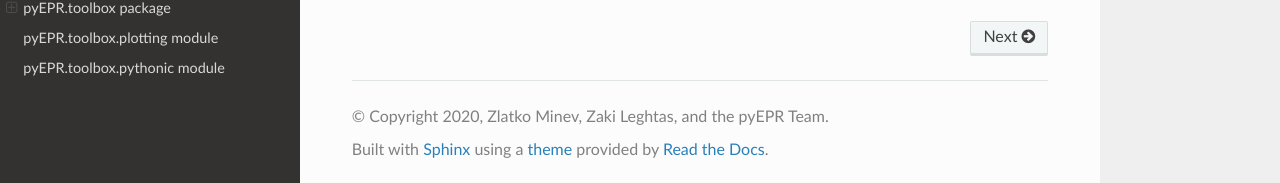
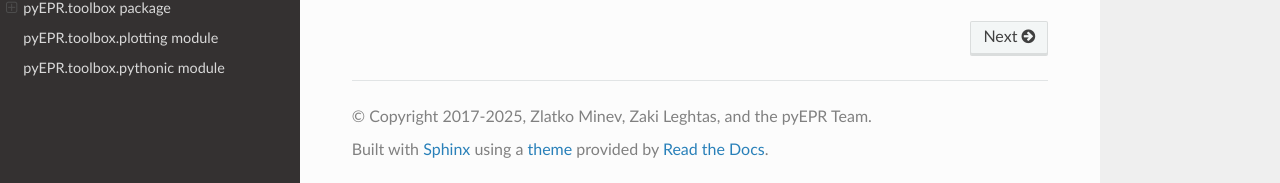
Before and after one commit to zlatko-minev/pyEPR, a Sphinx documentation site: the page built from docs/source/index.rst, in a window 1280 px wide and 900 px high, scrolled down 2754 px. Shown: the part 714-897 px from the top of the window. Built offline with Sphinx 7.4.7 and the Read the Docs theme 2.0.0, drawn with Linux system fonts in a browser that asks for light colours; the version number is read from the project's files by our own code.

Commit message:
Update conf.py (#160)

```diff
--- a/docs/source/conf.py
+++ b/docs/source/conf.py
@@ -4,30 +4,23 @@
 # list see the documentation:
 # http://www.sphinx-doc.org/en/master/config
 
-# -- Path setup --------------------------------------------------------------
+# -- Path information -----------------------------------------------------
 
-# If extensions (or modules to document with autodoc) are in another directory,
-# add these directories to sys.path here. If the directory is relative to the
-# documentation root, use os.path.abspath to make it absolute, like shown here.
-#
-# import os
-# import sys
-# sys.path.insert(0, os.path.abspath('.'))
+import sys
+import os
 
+sys.path.insert(0, os.path.abspath("../../pyEPR"))
+print(sys.path)
 
 # -- Project information -----------------------------------------------------
 
-project = 'pyEPR'
-copyright = '2020, Zlatko Minev, Zaki Leghtas, and the pyEPR Team'
-author = 'Zlatko Minev, Zaki Leghtas, and the pyEPR Team'
-
-import sys
-import os
-sys.path.insert(0, os.path.abspath("../../pyEPR"))
-print(sys.path)
+project = "pyEPR"
+copyright = "2017-2025, Zlatko Minev, Zaki Leghtas, and the pyEPR Team"
+author = "Zlatko Minev, Zaki Leghtas, and the pyEPR Team"
 
 # The full version, including alpha/beta/rc tags
 import pyEPR
+
 version = pyEPR.__version__
 release = version
 
@@ -39,27 +32,25 @@ import sphinx_rtd_theme
 # extensions coming with Sphinx (named 'sphinx.ext.*') or your custom
 # ones.
 extensions = [
-	"sphinx.ext.intersphinx",
-	"sphinx.ext.autodoc",
+    "sphinx.ext.intersphinx",
+    "sphinx.ext.autodoc",
     "sphinx.ext.autosummary",
-    'sphinx.ext.coverage',
-    'sphinx.ext.napoleon', #  parse both NumPy and Google style docstrings
-    'sphinx.ext.viewcode',
-    'sphinx.ext.githubpages',
+    "sphinx.ext.coverage",
+    "sphinx.ext.napoleon",  #  parse both NumPy and Google style docstrings
+    "sphinx.ext.viewcode",
+    "sphinx.ext.githubpages",
     "sphinx.ext.mathjax",
     "sphinx_rtd_theme",
-    #'sphinx_automodapi.automodapi',
     "IPython.sphinxext.ipython_directive",
     "IPython.sphinxext.ipython_console_highlighting",
     "matplotlib.sphinxext.plot_directive",
-    #'numpydoc'
 ]
 
 # https://github.com/readthedocs/readthedocs.org/issues/2569
-master_doc = 'index'
+master_doc = "index"
 
 # Add any paths that contain templates here, relative to this directory.
-templates_path = ['_templates']
+templates_path = ["_templates"]
 
 # List of patterns, relative to source directory, that match files and
 # directories to ignore when looking for source files.
@@ -76,7 +67,7 @@ add_module_names = False
 show_authors = True
 
 # The name of the Pygments (syntax highlighting) style to use.
-pygments_style = 'sphinx'
+pygments_style = "sphinx"
 
 
 numpydoc_show_class_members = True
@@ -88,41 +79,41 @@ napoleon_use_admonition_for_notes = True
 # The theme to use for HTML and HTML Help pages.  See the documentation for
 # a list of builtin themes.
 #
-html_theme =  'sphinx_rtd_theme' #'default' # 'sphinx_rtd_theme' #'alabaster' "sphinxdoc" 'classic'
+html_theme = "sphinx_rtd_theme"  #'default' # 'sphinx_rtd_theme' #'alabaster' "sphinxdoc" 'classic'
 if 0:
-	import os
-	on_rtd = os.environ.get('READTHEDOCS') == 'True'
-	if on_rtd:
-	    html_theme = 'default'
-	else:
-	    html_theme = 'nature'
+    import os
+
+    on_rtd = os.environ.get("READTHEDOCS") == "True"
+    if on_rtd:
+        html_theme = "default"
+    else:
+        html_theme = "nature"
 
 # -- Options for HTML output ----------------------------------------------
 
 # The theme to use for HTML and HTML Help pages.  See the documentation for
 # a list of builtin themes.
 #
-html_theme = 'sphinx_rtd_theme'
-full_logo= True
-
+html_theme = "sphinx_rtd_theme"
+full_logo = True
 
 
 # Theme options are theme-specific and customize the look and feel of a theme
 # further.  For a list of options available for each theme, see the
 # documentation.
 html_theme_options = {
-    'canonical_url': '',
+    "canonical_url": "",
     #'logo_only': False,
-    'display_version': True,
-    'prev_next_buttons_location': 'bottom',
-    'style_external_links': False,
+    "display_version": True,
+    "prev_next_buttons_location": "bottom",
+    "style_external_links": False,
     #'style_nav_header_background': 'white',
     # Toc options
-    'collapse_navigation': False,
-    'sticky_navigation': True,
-    'navigation_depth': 4,
-    'includehidden': True,
-    'titles_only': False
+    "collapse_navigation": False,
+    "sticky_navigation": True,
+    "navigation_depth": 4,
+    "includehidden": True,
+    "titles_only": False,
 }
 # Add any paths that contain custom themes here, relative to this directory.
 
@@ -130,7 +121,7 @@ html_theme_options = {
 # Add any paths that contain custom static files (such as style sheets) here,
 # relative to this directory. They are copied after the builtin static files,
 # so a file named "default.css" will overwrite the builtin "default.css".
-html_static_path = ['_static']
+html_static_path = ["_static"]
 
 
 # If false, no module index is generated.
@@ -139,12 +130,10 @@ html_use_modindex = True
 html_show_sourcelink = True
 
 # Sort members by type
-#autodoc_member_order = 'groupwise'
+# autodoc_member_order = 'groupwise'
 
 # The name of the Pygments (syntax highlighting) style to use.
 pygments_style = "sphinx"
-
-
 
 
 # -----------------------------------------------------------------------------
@@ -156,19 +145,18 @@ autosummary_generate = True
 # -----------------------------------------------------------------------------
 # Autodoc
 # -----------------------------------------------------------------------------
-#The supported options are
+# The supported options are
 # 'members', 'member-order', 'undoc-members', 'private-members',
 # 'special-members', 'inherited-members', 'show-inheritance', 'ignore-module-all',
 # 'imported-members' and 'exclude-members'.
 autodoc_default_options = {
-    'inherited-members': None,
+    "inherited-members": None,
     #'member-order': 'bysource',
-    'member-order': 'alphabetical', #This value selects if automatically documented members are sorted alphabetical (value 'alphabetical'), by member type (value 'groupwise') or by source order (value 'bysource'). The default is alphabetical.
-    'undoc-members': True, # Members without docstrings will be left out, unless you give the undoc-members flag option:
-    'exclude-members': '__weakref__',
-    'show-inheritance' : True # , a list of base classes will be inserted just below the class signature (when used with automodule, this will be inserted for every class that is documented in the module).
+    "member-order": "alphabetical",  # This value selects if automatically documented members are sorted alphabetical (value 'alphabetical'), by member type (value 'groupwise') or by source order (value 'bysource'). The default is alphabetical.
+    "undoc-members": True,  # Members without docstrings will be left out, unless you give the undoc-members flag option:
+    "exclude-members": "__weakref__",
+    "show-inheritance": True,  # , a list of base classes will be inserted just below the class signature (when used with automodule, this will be inserted for every class that is documented in the module).
 }
-
 
 
 # If true, figures, tables and code-blocks are automatically numbered if they
@@ -178,9 +166,7 @@ numfig = True
 # A dictionary mapping 'figure', 'table', 'code-block' and 'section' to
 # strings that are used for format of figure numbers. As a special character,
 # %s will be replaced to figure number.
-numfig_format = {
-    'table': 'Table %s'
-}
+numfig_format = {"table": "Table %s"}
 # The language for content autogenerated by Sphinx. Refer to documentation
 # for a list of supported languages.
 #
@@ -194,7 +180,7 @@ language = None
 exclude_patterns = []
 
 # The name of the Pygments (syntax highlighting) style to use.
-pygments_style = 'colorful'
+pygments_style = "colorful"
 
 # A boolean that decides whether module names are prepended to all object names
 # (for object types where a “module” of some kind is defined), e.g. for
@@ -205,4 +191,4 @@ add_module_names = True
 # (e.g., if this is set to ['foo.'], then foo.bar is shown under B, not F).
 # This can be handy if you document a project that consists of a single
 # package. Works only for the HTML builder currently.
-#modindex_common_prefix = ['pyEPR.']
+# modindex_common_prefix = ['pyEPR.']
```
